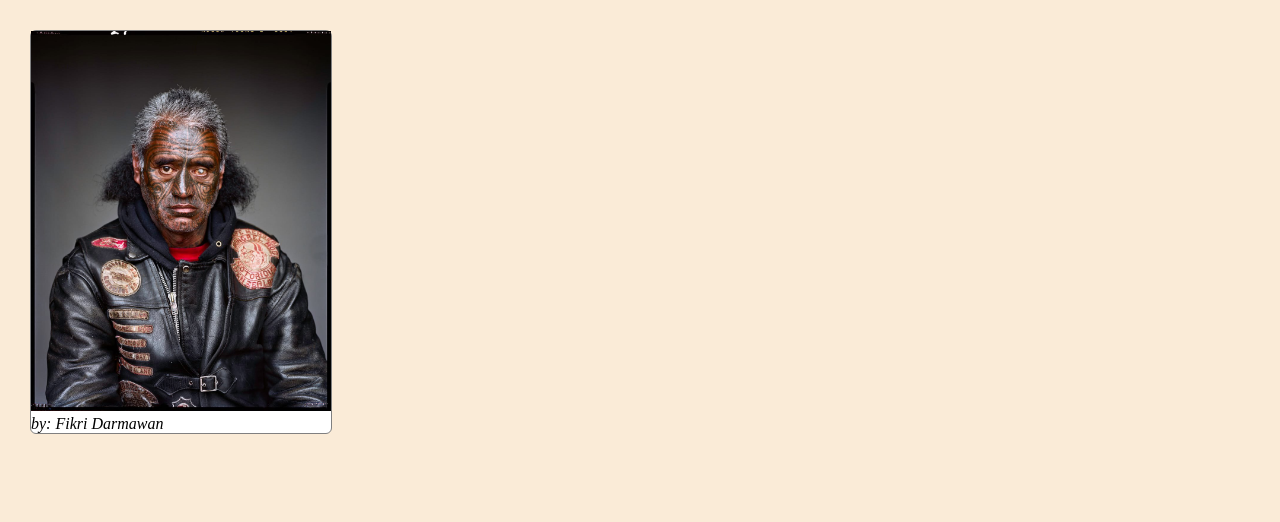
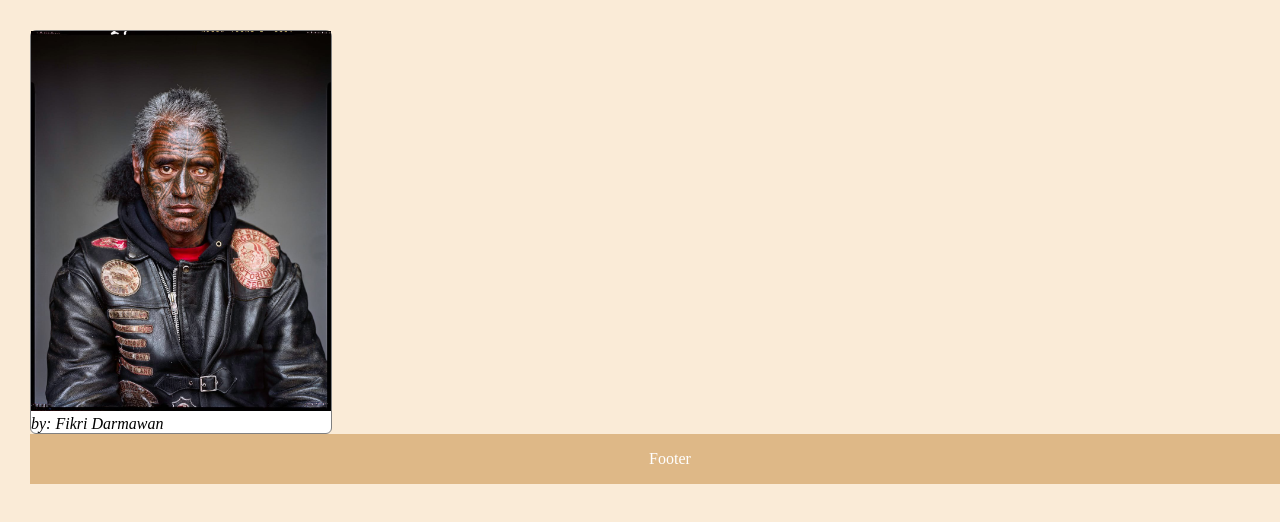
Before and after one commit to pikjung/my-repo-remote, a plain HTML site: page index.html in a window 1280 px wide. Shown: the top 522 px of the page. Drawn offline with Linux system fonts and the light colour scheme.

Commit message:
added style for id footer

```diff
--- a/index.html
+++ b/index.html
@@ -11,5 +11,8 @@
         <img src="images/profile.jpg" id="profile-image" alt="foto dashboard">
         <i id="profile-name">by: Fikri Darmawan</i>
     </div>
+    <div id="footer">
+        Footer
+    </div>
 </body>
 </html>
--- a/style.css
+++ b/style.css
@@ -19,3 +19,12 @@ body {
 #profile-name {
     text-align: center;
 }
+
+#footer{
+    width: 100%;
+    height:50px;
+    line-height: 50px;
+    background-color:burlywood;
+    text-align: center;
+    color: white;
+}
```
